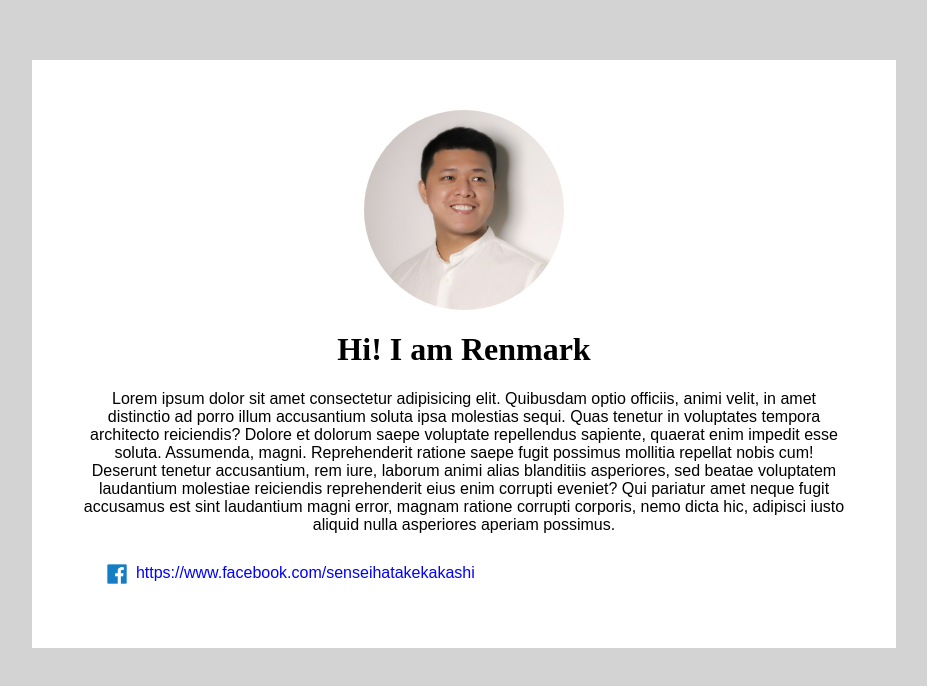
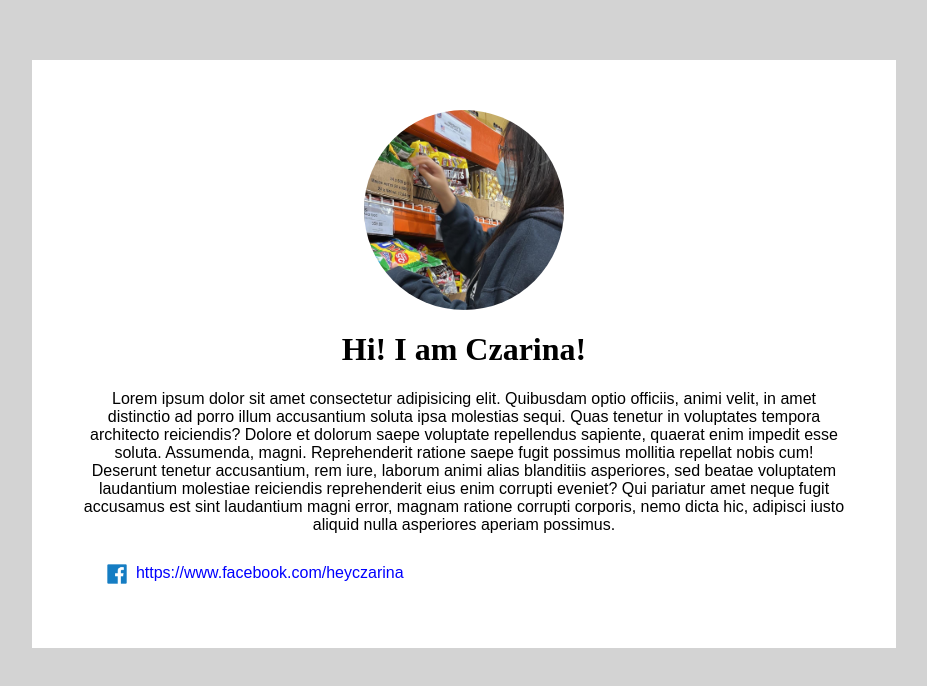
Before and after one commit to czarinadg/css-act, a plain HTML site: page index.html in a window 1280 px wide. Shown: the part 140-826 px from the top of the page, without its empty margins (176-1103 px from the left). Drawn offline with Linux system fonts and the light colour scheme.

Commit message:
Css Activity

```diff
--- a/index.html
+++ b/index.html
@@ -9,12 +9,12 @@
 </head>
 <body>
     <div class="container">
-        <img src="css activity/img/profile.png" alt="Profile Picture" class="profile-picture">
-        <h1 class="name">Hi! I am Renmark</h1>
+        <img src="css activity/img/czarina.jpg" alt="Profile Picture" class="profile-picture">
+        <h1 class="name">Hi! I am Czarina!</h1>
         <p class="bio">Lorem ipsum dolor sit amet consectetur adipisicing elit. Quibusdam optio officiis, animi velit, in amet distinctio ad porro illum accusantium soluta ipsa molestias sequi. Quas tenetur in voluptates tempora architecto reiciendis? Dolore et dolorum saepe voluptate repellendus sapiente, quaerat enim impedit esse soluta. Assumenda, magni. Reprehenderit ratione saepe fugit possimus mollitia repellat nobis cum! Deserunt tenetur accusantium, rem iure, laborum animi alias blanditiis asperiores, sed beatae voluptatem laudantium molestiae reiciendis reprehenderit eius enim corrupti eveniet? Qui pariatur amet neque fugit accusamus est sint laudantium magni error, magnam ratione corrupti corporis, nemo dicta hic, adipisci iusto aliquid nulla asperiores aperiam possimus.</p>
 
-        <a href="https://www.facebook.com/senseihatakekakashi" target="_blank" class="social-link">&nbsp;
+        <a href="https://www.facebook.com/heyczarina" target="_blank" class="social-link">&nbsp;
             <img src="css activity/img/facebook.png" alt="Social Icon" class="social-icon">
-            <span>https://www.facebook.com/senseihatakekakashi</span>
+            <span>https://www.facebook.com/heyczarina</span></a>
 </body>
 </html>
```
Also changed, not shown: css activity/img/czarina.jpg (added).
